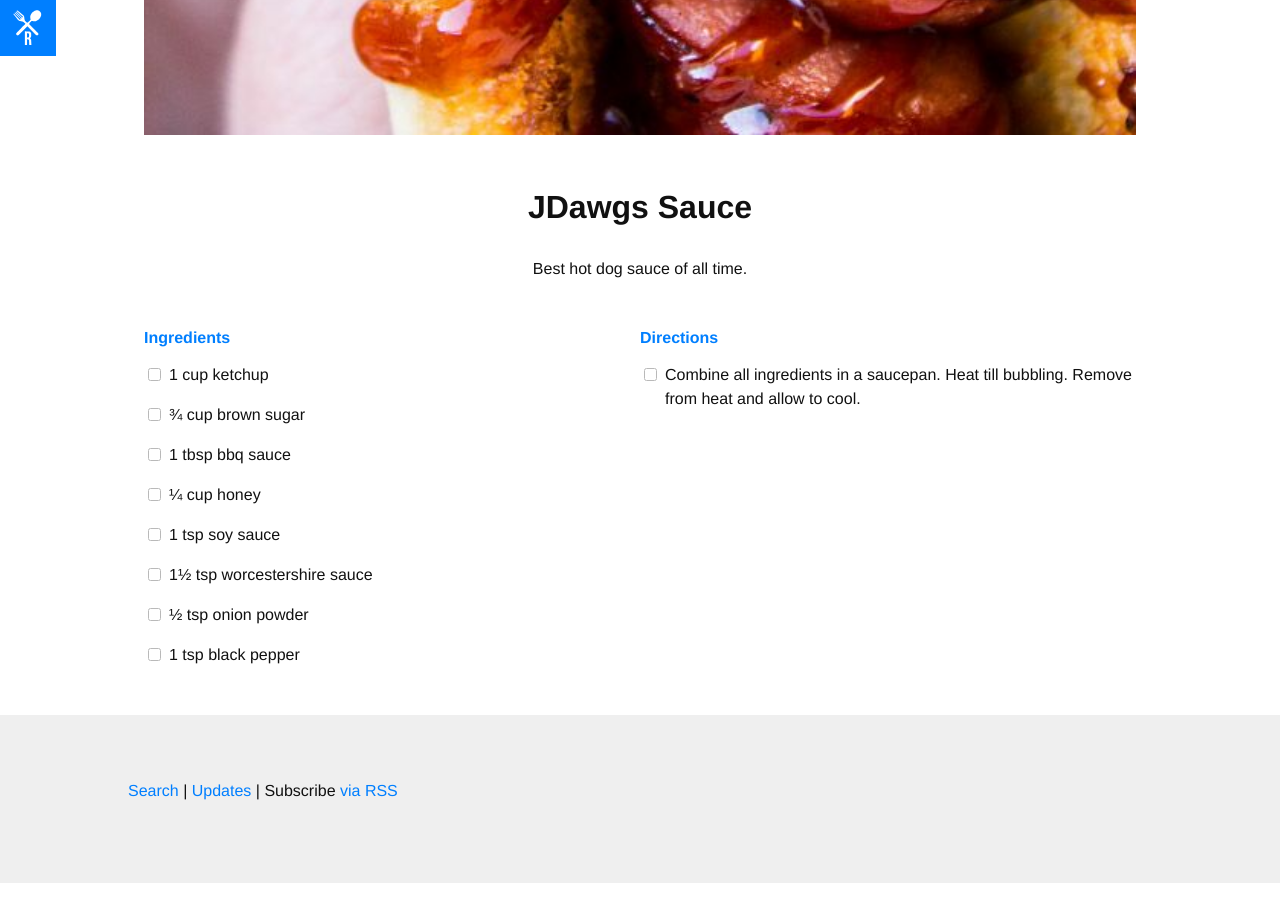
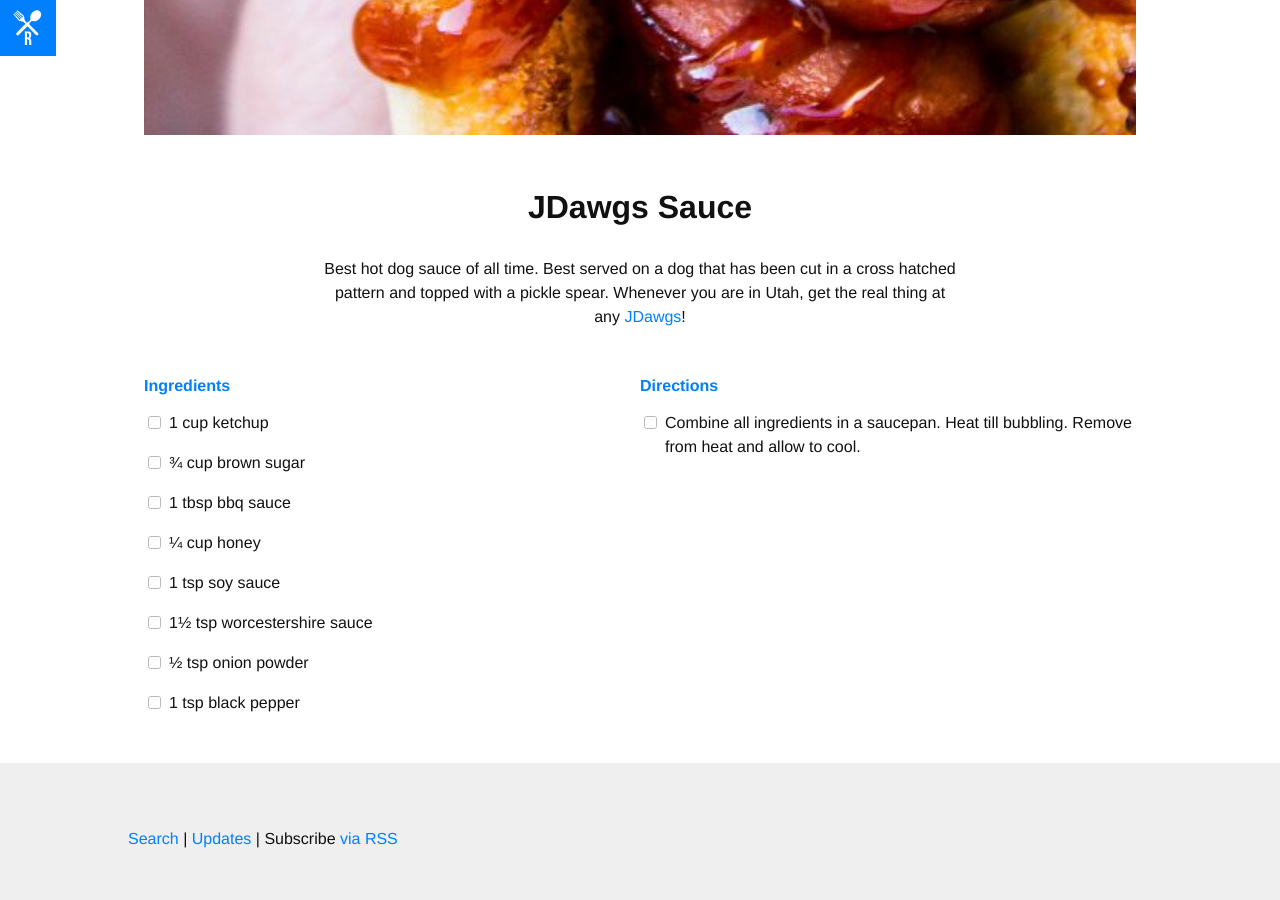
Before and after one commit to roykroth/roth-recipes, a Jekyll site: the page built from _recipes/jdawgs-sauce.md, in a window 1280 px wide and 900 px high, scrolled down 1369 px. Built offline with Jekyll 4.4.1, drawn with Linux system fonts in a browser that asks for light colours; nearby versions of some CDN libraries; some web fonts are replaced.

Commit message:
Updating Recipes Thu Jan 10 13:32:05 PST 2019

```diff
--- a/_recipes/jdawgs-sauce.md
+++ b/_recipes/jdawgs-sauce.md
@@ -18,4 +18,4 @@ directions:
 - Combine all ingredients in a saucepan. Heat till bubbling. Remove from heat and allow to cool.
 
 ---
-Best hot dog sauce of all time.
+Best hot dog sauce of all time. Best served on a dog that has been cut in a cross hatched pattern and topped with a pickle spear. Whenever you are in Utah, get the real thing at any [JDawgs](http://jdawgs.com)!
```
Also changed, not shown: _recipes/fish-tacos-with-broccoli-slaw-and-cumin-sour-cream.md (deleted, +0 -8 lines).
